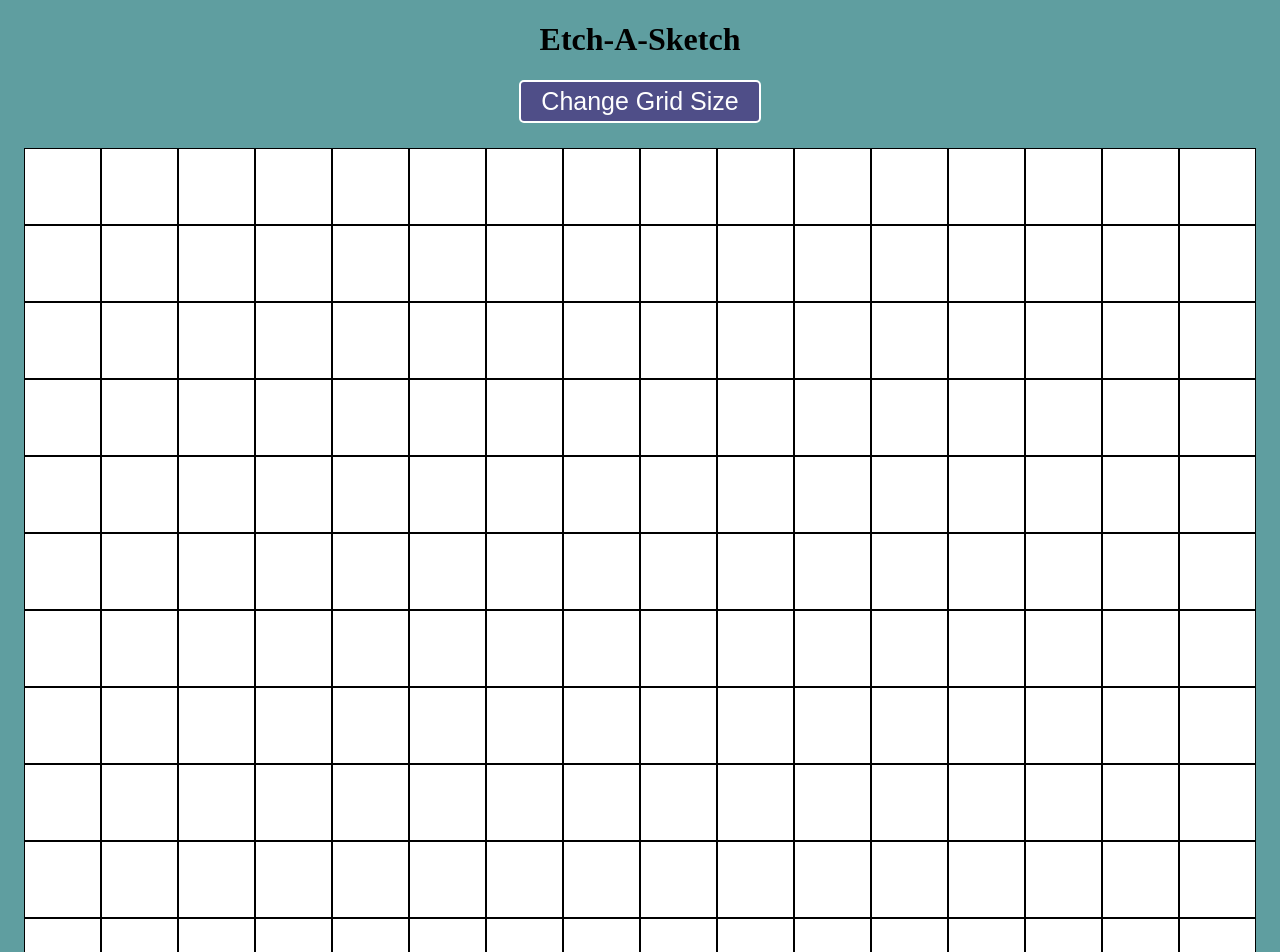
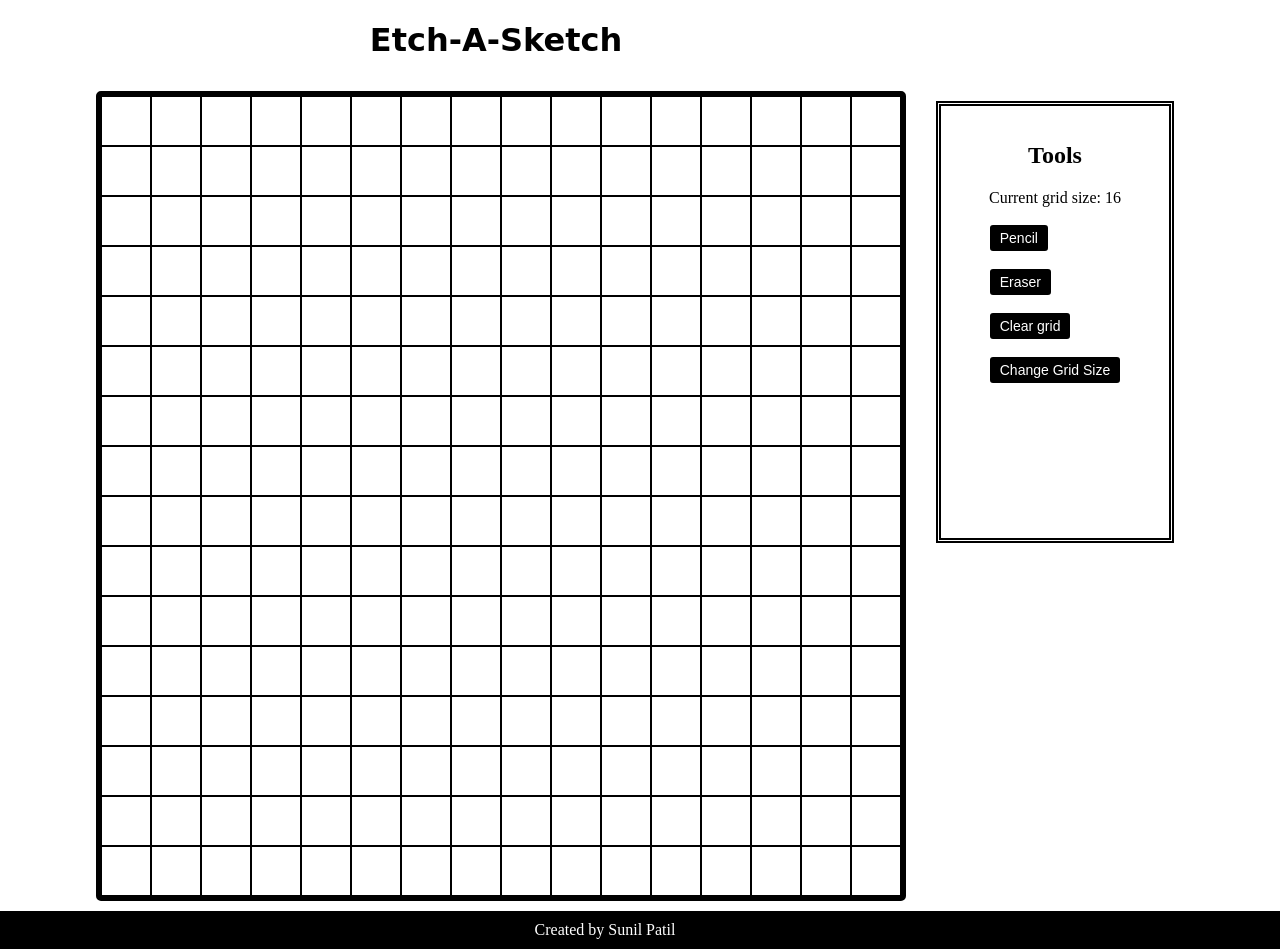
Before and after one commit to sunilpatilsnd/Etch-a-Sketch, a plain HTML site: page index.html in a window 1280 px wide. Shown: the top 952 px of the page. Drawn offline with Linux system fonts and the light colour scheme.

Commit message:
Completed the Etch-a-Sketch Assignment

```diff
--- a/index.html
+++ b/index.html
@@ -8,9 +8,21 @@
   <title>Etch-A-Sketch</title>
 </head>
 <body>
-      <div class="center">
-        <h1>Etch-A-Sketch</h1>
-        <button class="gridder">Change Grid Size</button>
+    <h1 class="center">Etch-A-Sketch</h1>
+    <div class="flex">
+      <div class="container canvas">
       </div>
+      <div class="sidebar">
+        <h2>Tools</h2>
+        <p>Current grid size: <span id="size"></span></p>
+        <ul class="menus">
+          <li><button class="pencil">Pencil</button></li>
+          <li><button class="eraser">Eraser</button></li>
+          <li><button class="clear">Clear grid</button></li>
+          <li><button class="gridder">Change Grid Size</button></li>
+        </ul>
+      </div>
+  </div>
+  <footer class="center">Created by Sunil Patil</footer>
 </body>
 </html>
--- a/script.js
+++ b/script.js
@@ -1,40 +1,45 @@
-const width = window.innerWidth - 16; //deducting body margin value
-const height = window.innerHeight - 16; //deducting body margin value
-
-const body = document.querySelector('body'); //selecting body
-
-const container = document.createElement('div'); //creating container
-container.classList = 'container' //adding class to container
-
-body.appendChild(container);  //adding container to body
+const width = 800;
 
 function createGrid(gridSize){
-    const container = document.querySelector('.container'); //selecting container
+    const body = document.querySelector('body');
+    const container = document.querySelector('.container');
 
-    let boxNum = gridSize**2; //calculating total num of boxes required
+    let boxNum = gridSize**2;
     for(let i = 0; i < boxNum ; i++ ){
-        let box = document.createElement('div'); //creating one box
-        box.classList = 'border box'; //adding border to box
-        let size = (width/gridSize) - 4; // adjusting for border size
-        box.style = `width: ${size}px; height: ${size}px`; //setting box size to be square
-        container.appendChild(box);                     //adding box to to container
-        box.addEventListener("mouseenter",()=>{     //registering event listener for each box and paint them black on mouse entry
-            box.classList.add('paint')
+        let box = document.createElement('div');
+        box.classList = 'box border';
+        let size = (width/gridSize) ;
+        box.style = `width: ${size-2}px; height: ${size-2}px`;  //compensating for border width
+        container.appendChild(box);
+        box.addEventListener("mouseenter",()=>{
+            if(pencilSelected == true){
+                paint(box);
+            }
+            else if(eraserSelected == true){
+                erase(box);
+            }
         });
-        // box.textContent = i;
+        //   box.textContent = i;
     }
-    body.replaceChild(container, container);
+    updateGridSizeUI(gridSize)
 }
 
-function clearGrid(){                                   //clears the grid
+
+
+function deleteGrid(){                                   //clears the grid
     const container = document.querySelector('.container');
     while(container.hasChildNodes()){
         container.removeChild(container.firstChild);
     }
-    // console.log('inside cleargrid');
+}
+
+function updateGridSizeUI(size){
+    const sizeUI = document.querySelector('#size');
+    sizeUI.textContent = size;
 }
 
 
+// Changing grid size section start
 
 const changeSize = document.querySelector('.gridder');
 changeSize.addEventListener("click", () =>{
@@ -47,10 +52,71 @@ changeSize.addEventListener("click", () =>{
         alert('Please enter a number less than 100');
     }
     else{
-        clearGrid();
+        deleteGrid();
         createGrid(size);
     }
 
 });
 
+// Changing grid size section end
+
 createGrid(16); //create grid on first load
+updateGridSizeUI(16);
+
+
+const wipeGrid = document.querySelector('.clear');
+
+function clearGrid(){
+    let boxes = document.querySelectorAll('.paint');
+    let boxlength = boxes.length;
+    boxes.forEach(box => {
+        box.classList.toggle('paint');
+        box.style.backgroundColor = '#fff';
+    });
+
+}
+
+wipeGrid.addEventListener('click' , clearGrid);
+
+
+const pencilBtn = document.querySelector('.pencil');
+let pencilSelected = false;
+
+pencilBtn.addEventListener('click', () => {
+    pencilSelected = pencilSelected ? false : true;
+    pencilBtn.classList.toggle('clicked');
+    eraserlBtn.classList.remove('clicked');
+    eraserSelected = false;
+});
+
+function paint(box){
+    if(pencilSelected == true){
+        box.classList.add('paint')
+        // box.style.backgroundColor = getRandomColor();  // Uncomment to see the colored version
+    }
+}
+
+const eraserlBtn = document.querySelector('.eraser');
+let eraserSelected = false;
+eraserlBtn.addEventListener('click', () => {
+    eraserSelected = eraserSelected ? false : true;
+
+    eraserlBtn.classList.toggle('clicked');
+    pencilBtn.classList.remove('clicked');
+
+    pencilSelected = false;
+});
+
+function erase(box){
+    if(eraserSelected == true){
+        box.classList.remove('paint');
+        // box.style.backgroundColor = '#fff';  // Uncomment to see the colored version
+    }
+}
+
+function getRandomColor(){
+    let red = Math.floor(255-Math.random()*100);
+    let green = Math.floor(255-Math.random()*100);
+    let blue = Math.floor(255-Math.random()*100);
+    return `rgb(${red},${green},${blue})`;
+}
--- a/style.css
+++ b/style.css
@@ -3,8 +3,7 @@
 
 }
 body{
-    background-color: cadetblue;
-
+    margin: 0px;
 }
 .center{
     text-align: center;
@@ -20,22 +19,54 @@ body{
     vertical-align: middle;
     text-align: center;
 }
+.canvas{
+    width: 800px;
+    text-align: center;
+    border: 5px solid #000;
+    margin: 10px;
+    border-radius: 5px;
+
+}
+.sidebar{
+    text-align: center;
+    margin: 20px;
+    height: 400px;
+    padding: 1em 2.5em;
+    border: 5px double #000;
+}
+.flex{
+    display: flex;
+    justify-content: center;
+}
 .paint{
     background-color: #000;
 }
-.h1{
+h1{
     font-family: cursive;
-    color: #fff;
     font-weight: 700;
+    padding-right: 9em;
 }
 
 button{
-    background-color: #4f4e88;
-    font-size: 25px;
+    background-color: #000;
+    font-size: 14px;
     margin: 0em 0.5em 1em 0.5em;
-    padding: 5px 20px;
+    padding: 5px 10px;
     border: 2px solid #fff;
     color: #fff;
     border-radius: 5px;
-
 }
+.menus{
+    text-align: left;
+    list-style: none;
+    margin: 0;
+    padding: 0;
+}
+.clicked{
+    opacity: 0.5;
+}
+footer{
+    padding: 10px 5em 10px 10px;
+    color: #fff;
+    background: #000;
+}
```
Also changed, not shown: 1 other file.
